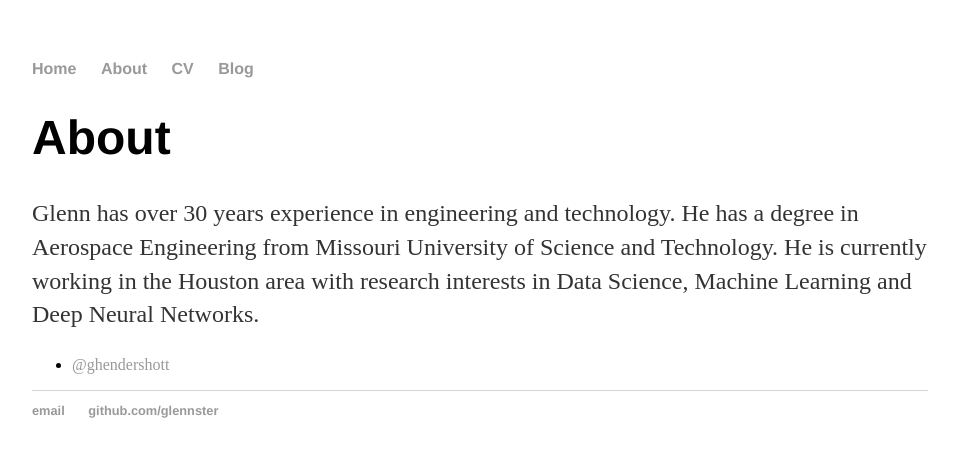
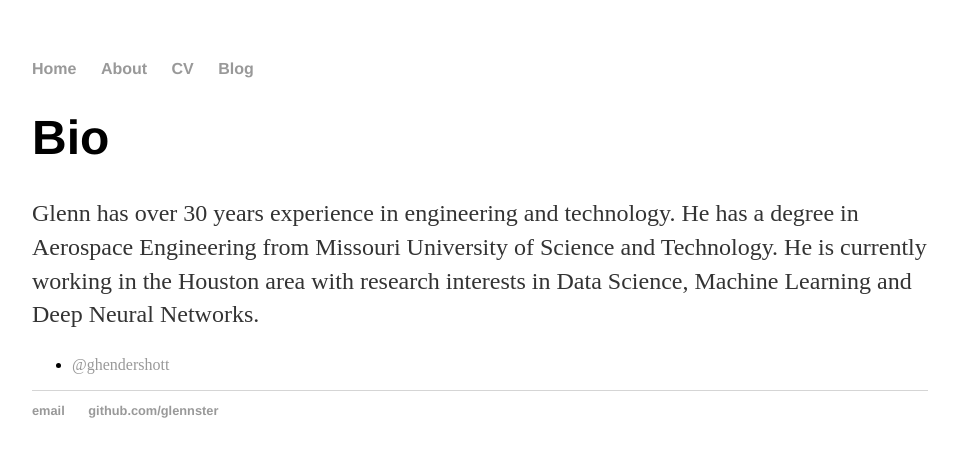
Before and after one commit to glennster/glennster.github.io, a Jekyll site: the page built from about/index.html, in a window 1280 px wide. Shown: the top 457 px of the page, without its empty margins (160-1119 px from the left). Built offline with Jekyll 4.4.1, drawn with Linux system fonts in a browser that asks for light colours.

Commit message:
Update index.html

```diff
--- a/about/index.html
+++ b/about/index.html
@@ -4,7 +4,7 @@ title: About Glenn Hendershott
 ---
 
 		<div class="about">
-			<h1>About</h1>
+			<h1>Bio</h1>
 			<p>Glenn has over 30 years experience in engineering and technology.
       He has a degree in Aerospace Engineering from Missouri University of Science and Technology.
       He is currently working in the Houston area with research interests in Data Science, Machine Learning and Deep Neural Networks.</p>
```
